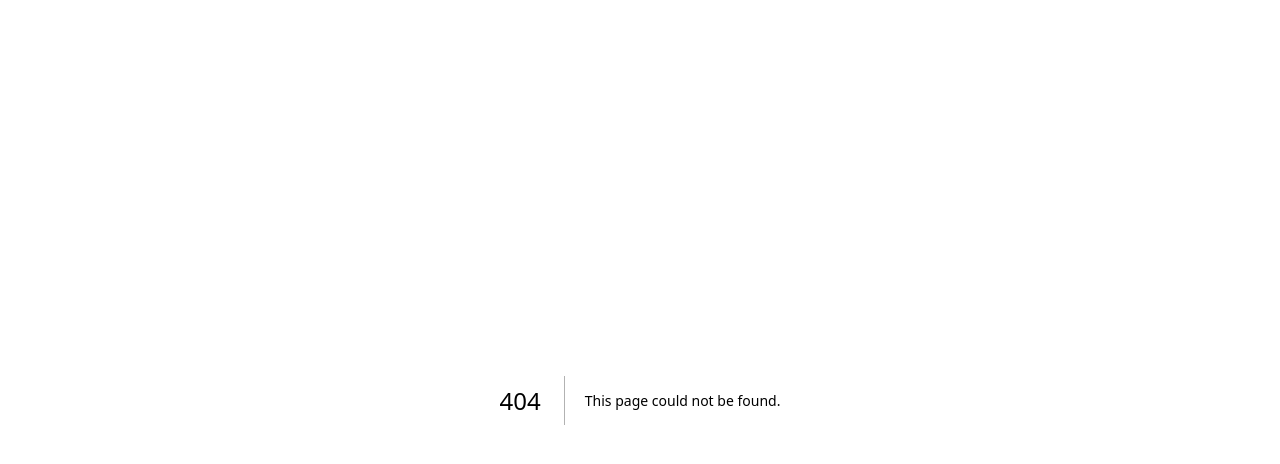
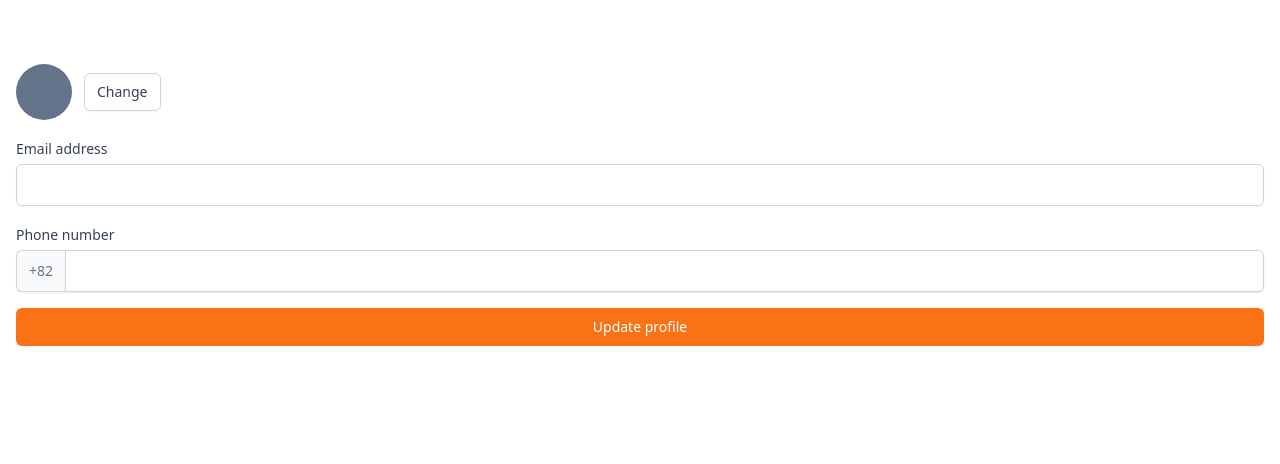
Before and after one commit to leejongil1046/carrot-market, a Next.js app: page /profile/edit in a window 1280 px wide. Before the commit this address had no page. Shown: the top 464 px of the page. Built offline with nearby package versions, Linux system fonts and the light colour scheme.

Commit message:
Tailwind CSS - Edit Profile

```diff
--- a/pages/enter.tsx
+++ b/pages/enter.tsx
@@ -67,7 +67,7 @@
               </div>
             ) : null}
           </div>
-          <button className="mt-6 bg-orange-500 hover:bg-orange-600 text-white py-2 px-4 border border-transparent rounded-md shadow-sm text-sm font-medium focus:ring-2 focus:ring-offset-2 focus:ring-orange-500 focus:outline-none">
+          <button className="mt-5 bg-orange-500 hover:bg-orange-600 text-white py-2 px-4 border border-transparent rounded-md shadow-sm text-sm font-medium focus:ring-2 focus:ring-offset-2 focus:ring-orange-500 focus:outline-none">
             {method === "email" ? "Get login link" : null}
             {method === "phone" ? "Get one-time password" : null}
           </button>
--- /dev/null
+++ b/pages/profile/edit.tsx
@@ -0,0 +1,50 @@
+import type { NextPage } from "next";
+
+const EditProfile: NextPage = () => {
+  return (
+    <div className="mt-16 px-4 space-y-4">
+      <div className="flex items-center space-x-3">
+        <div className="w-14 h-14 rounded-full bg-slate-500" />
+        <label
+          htmlFor="picture"
+          className="cursor-pointer py-2 px-3 border border-gray-300 rounded-md shadow-sm text-sm font-medium focus:ring-2 focus:ring-offset-2 focus:ring-orange-500 text-gray-700"
+        >
+          Change
+          <input id="picture" type="file" className="hidden" accept="image/*" />
+        </label>
+      </div>
+      <div className="space-y-1">
+        <label htmlFor="email" className="text-sm font-medium text-gray-700">
+          Email address
+        </label>
+        <input
+          id="email"
+          type="email"
+          className="appearance-none w-full px-3 py-2 border border-gray-300 rounded-md shadow-sm placeholder-gray-400 focus:outline-none focus:ring-orange-500 focus:border-orange-500"
+          required
+        />
+      </div>
+      <div className="space-y-1">
+        <label htmlFor="phone" className="text-sm font-medium text-gray-700">
+          Phone number
+        </label>
+        <div className="flex rounded-md shadow-sm">
+          <span className="flex items-center justify-center px-3 rounded-l-md border border-r-0 border-gray-300 bg-gray-50 text-gray-500 select-none text-sm">
+            +82
+          </span>
+          <input
+            id="phone"
+            type="number"
+            className="appearance-none w-full px-3 py-2 border border-gray-300 rounded-md rounded-l-none shadow-sm placeholder-gray-400 focus:outline-none focus:ring-orange-500 focus:border-orange-500"
+            required
+          />
+        </div>
+      </div>
+      <button className="mt-5 w-full bg-orange-500 hover:bg-orange-600 text-white py-2 px-4 border border-transparent rounded-md shadow-sm text-sm font-medium focus:ring-2 focus:ring-offset-2 focus:ring-orange-500 focus:outline-none">
+        Update profile
+      </button>
+    </div>
+  );
+};
+
+export default EditProfile;
```
